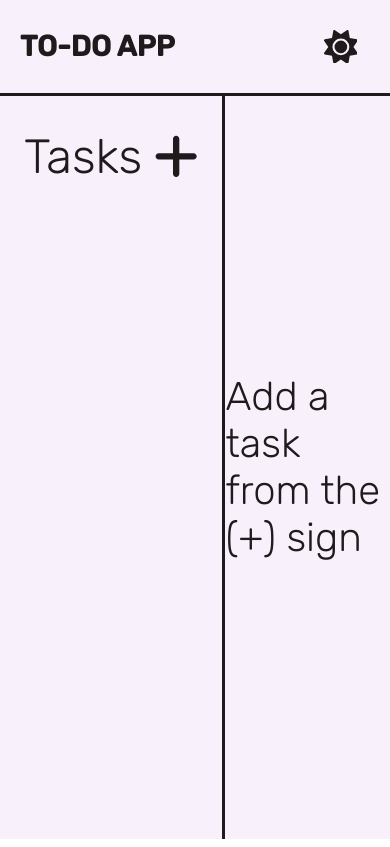
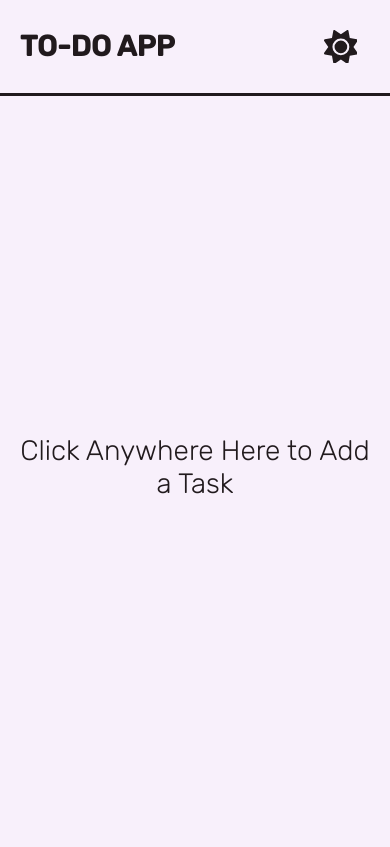
Before and after one commit to omar-ezeldin/react-todo-app, a React (Vite) app: page / in a window 390 px wide. Built offline with nearby package versions, Linux system fonts and the light colour scheme.

Commit message:
Added Full Mobile Support

```diff
--- a/src/App.css
+++ b/src/App.css
@@ -393,6 +393,7 @@ nav.dark {
 .notask-container > h2 {
   font-size: 2.5rem;
   font-weight: 300;
+  text-align: center;
 }
 
 .notask-container.light {
@@ -405,8 +406,19 @@ nav.dark {
   color: var(--white);
 }
 
+.back-arrow {
+  height: 300px;
+  display: none;
+}
+
+.back-arrow.dark {fill: var(--white);}
+.back-arrow.light {fill: var(--dark);}
+
+
+
 
 @media screen and (max-width: 800px) {
+  body {overflow: hidden;}
 
   nav {
     height: 11vh;
@@ -432,6 +444,67 @@ nav.dark {
   }
 
   .task-section {
-    width: 100%;
+    width: 100vw;
+    height: 89vh;
+    position: absolute;
+    /* overflow-y: scroll; */
+  }
+
+  .editing-section {
+    width: 100vw;
+    height: 89vh;
+    position: absolute;
+    transform: translate(100%, 0);
+    margin: 0;
+  }
+
+  .notask-container {
+    width: 100vw;
+    position: absolute;
+    transform: translate(100%, 0);
+  }
+
+  .notask-container > h2 {
+    font-size: 1.75rem;
+    margin: 1rem;
+  }
+
+  .editing-section.active {transform: translate(0)}
+  .task-section.active {transform: translate(0)}
+  .notask-container.active {transform: translate(0)}
+  .editing-section.inactive {transform: translate(100%, 0)}
+  .task-section.inactive {transform: translate(-100%, 0)}
+  .notask-container.inactive {transform: translate(0)}
+
+  .back-arrow {
+    display: block;
+    height: 100px;
+  }
+
+  .trash {
+    display: block;
+    height: 100px;
+  }
+
+  .editing-section-header {
+    margin: 0.5rem 1rem;
+    height: 15vh;
+  }
+
+  .editing-section-title {
+    margin: 0;
+    padding: 0;
+    width: 700px;
+    font-size: 2rem;
+    text-align: center;
+  }
+
+  .editing-section-body {
+    margin: 0;
+    padding: 0;
+  }
+
+  .input-group {
+    margin: 1rem 1.5rem;
   }
 }
--- a/src/components/EditingSection.jsx
+++ b/src/components/EditingSection.jsx
@@ -6,14 +6,15 @@ export function EditingSection() {
     let darkTheme = useTheme()
     let trash = <svg onClick={() => deleteTask(currTaskID)} className={`trash ${darkTheme ? "dark" : "light"}`} xmlns="http://www.w3.org/2000/svg" viewBox="0 0 448 512"><path d="M135.2 17.7L128 32H32C14.3 32 0 46.3 0 64S14.3 96 32 96H416c17.7 0 32-14.3 32-32s-14.3-32-32-32H320l-7.2-14.3C307.4 6.8 296.3 0 284.2 0H163.8c-12.1 0-23.2 6.8-28.6 17.7zM416 128H32L53.2 467c1.6 25.3 22.6 45 47.9 45H346.9c25.3 0 46.3-19.7 47.9-45L416 128z"/></svg>
 
-    const [[tasks, currTaskID], [_setCurrTaskID, _addTask, editTask, deleteTask]] = useTaskContext()
+    const [[tasks, currTaskID], [_setCurrTaskID, _addTask, editTask, deleteTask], [activeElements, setActiveElements]] = useTaskContext()
     const [currTask] = tasks.filter(task => task.id === currTaskID ? task : null)
 
     if(tasks.length === 0) return <NoTask />
 
     return (
-        <div className={`editing-section ${darkTheme ? "dark" : "light"}`}>
+        <div className={`editing-section ${darkTheme ? "dark" : "light"} ${activeElements.editingSection ? "active" : "inactive"}`}>
             <div className={`editing-section-header ${darkTheme ? "dark" : "light"}`}>
+            <svg onClick={() => setActiveElements({taskSection: true, editingSection: false})} className={`back-arrow ${darkTheme ? "dark" : "light"}`} xmlns="http://www.w3.org/2000/svg" viewBox="0 0 320 512"><path d="M9.4 233.4c-12.5 12.5-12.5 32.8 0 45.3l192 192c12.5 12.5 32.8 12.5 45.3 0s12.5-32.8 0-45.3L77.3 256 246.6 86.6c12.5-12.5 12.5-32.8 0-45.3s-32.8-12.5-45.3 0l-192 192z"/></svg>
                 <h1 className="editing-section-title">{currTask.title === "" ? "Untitled Task" : currTask.title}</h1>
                 {trash}
             </div>
@@ -24,7 +25,7 @@ export function EditingSection() {
                 </div>
                 <div className="input-group completed">
                     <label>Completed:</label>
-                    <div onClick={() => editTask(currTaskID, "isCompleted", !currTask.isCompleted)} className={`checkbox ${darkTheme ? "dark" : "light"}`}>
+                    <div onClick={() => editTask(currTaskID, "isCompleted", !currTask.isCompleted, true)} className={`checkbox ${darkTheme ? "dark" : "light"}`}>
                         <svg className={`checkmark ${currTask.isCompleted && "active"}`} xmlns="http://www.w3.org/2000/svg" viewBox="0 0 448 512"><path d="M438.6 105.4c12.5 12.5 12.5 32.8 0 45.3l-256 256c-12.5 12.5-32.8 12.5-45.3 0l-128-128c-12.5-12.5-12.5-32.8 0-45.3s32.8-12.5 45.3 0L160 338.7 393.4 105.4c12.5-12.5 32.8-12.5 45.3 0z"/></svg>
                     </div>
                 </div>
--- a/src/components/NoTask.jsx
+++ b/src/components/NoTask.jsx
@@ -1,11 +1,15 @@
 import { useTheme } from "../context/themeContext"
+import { useTaskContext } from "../context/taskContext"
+
 
 export function NoTask() {
     let darkTheme = useTheme()
+    const [[_tasks, _currTaskID], [_setCurrTaskID, addTask], [activeElements, _setActiveElements]] = useTaskContext()
+
 
     return (
-        <div className={`notask-container ${darkTheme ? "dark" : "light"}`}>
-            <h2>Add a task from the (+) sign</h2>
+        <div onClick={addTask} className={`notask-container ${darkTheme ? "dark" : "light"} ${activeElements.editingSection ? "active" : "inactive"}`}>
+            <h2>Click Anywhere Here to Add a Task</h2>
         </div>
     )
 }
--- a/src/components/Task.jsx
+++ b/src/components/Task.jsx
@@ -3,11 +3,24 @@ import { useTheme } from "../context/themeContext"
 
 export function Task({id, title, isCompleted, selectedID, select}) {
     let darkTheme = useTheme()
-    const [[_tasks, _currTaskID], [_setCurrTaskID, _addTask, editTask, _deleteTask]] = useTaskContext()
+    const [[_tasks, _currTaskID], [_setCurrTaskID, _addTask, editTask, _deleteTask], [_activeElements, setActiveElements]] = useTaskContext()
+
+    const handleClick = (e) => {
+        console.log(e)
+        if(e.target.classList[0] == "task-checkbox") {
+            editTask(id, "isCompleted", !isCompleted, true)
+        }else if(e.target.nodeName == "svg" || e.target.nodeName == "path"){
+            editTask(id, "isCompleted", !isCompleted)
+        } else{
+            setActiveElements({taskSection: false, editingSection: true})
+            select(id)
+        }
+
+    }
 
     return(
-        <div onClick={() => select(id)} className={`task ${darkTheme ? "dark" : "light"} ${selectedID === id && "active"}`}>
-            <div onClick={() => editTask(id, "isCompleted", !isCompleted)} className={`task-checkbox ${darkTheme ? "dark" : "light"}`}><svg className={`checkmark ${isCompleted && "completed"} ${darkTheme ? "dark" : "light"}`} xmlns="http://www.w3.org/2000/svg" viewBox="0 0 448 512"><path d="M438.6 105.4c12.5 12.5 12.5 32.8 0 45.3l-256 256c-12.5 12.5-32.8 12.5-45.3 0l-128-128c-12.5-12.5-12.5-32.8 0-45.3s32.8-12.5 45.3 0L160 338.7 393.4 105.4c12.5-12.5 32.8-12.5 45.3 0z"/></svg></div>
+        <div onClick={(e) => handleClick(e)} className={`task ${darkTheme ? "dark" : "light"} ${selectedID === id && "active"}`}>
+            <div onClick={(e) => handleClick(e)} className={`task-checkbox ${darkTheme ? "dark" : "light"}`}><svg className={`checkmark ${isCompleted && "completed"} ${darkTheme ? "dark" : "light"}`} xmlns="http://www.w3.org/2000/svg" viewBox="0 0 448 512"><path d="M438.6 105.4c12.5 12.5 12.5 32.8 0 45.3l-256 256c-12.5 12.5-32.8 12.5-45.3 0l-128-128c-12.5-12.5-12.5-32.8 0-45.3s32.8-12.5 45.3 0L160 338.7 393.4 105.4c12.5-12.5 32.8-12.5 45.3 0z"/></svg></div>
             <h3 className={`task-title ${isCompleted && "completed"}`}>{title === "" ? "Untitled Task" : title}</h3>
         </div>
     )
--- a/src/components/TaskSection.jsx
+++ b/src/components/TaskSection.jsx
@@ -4,7 +4,7 @@ import { Task } from "./Task"
 
 export function TaskSection() {
     let darkTheme = useTheme()
-    const [[tasks, currTaskID], [setCurrTaskID, addTask]] = useTaskContext()
+    const [[tasks, currTaskID], [setCurrTaskID, addTask], [activeElements, setActiveElements]] = useTaskContext()
 
     let taskElements = tasks.map(task => {
         return <Task
@@ -18,7 +18,7 @@ export function TaskSection() {
     })
 
     return (
-        <div className={`task-section ${darkTheme ? "dark" : "light"}`}>
+        <div className={`task-section ${darkTheme ? "dark" : "light"} ${activeElements.taskSection ? "active" : "inactive"}`}>
             <div className="task-section-header">
                 <h2 className={`task-section-title ${darkTheme ? "dark" : "light"}`}>Tasks</h2>
                 <svg onClick={addTask} className={`plus ${darkTheme ? "dark" : "light"}`} xmlns="http://www.w3.org/2000/svg" viewBox="0 0 448 512"><path d="M256 80c0-17.7-14.3-32-32-32s-32 14.3-32 32V224H48c-17.7 0-32 14.3-32 32s14.3 32 32 32H192V432c0 17.7 14.3 32 32 32s32-14.3 32-32V288H400c17.7 0 32-14.3 32-32s-14.3-32-32-32H256V80z"/></svg>
--- a/src/context/taskContext.jsx
+++ b/src/context/taskContext.jsx
@@ -13,7 +13,10 @@ export function TasksProvider({children}) {
         localStorage.setItem("tasks", JSON.stringify([]))
         return []
     }))
+
     const [currTaskID, setCurrTaskID] = useState(tasks.length === 0 ? null : tasks[0].id)
+
+    const [activeElements, setActiveElements] = useState({taskSection: true, editingSection: false})
 
     useEffect(() => localStorage.setItem("tasks", JSON.stringify(tasks)), [tasks])
 
@@ -34,8 +37,8 @@ export function TasksProvider({children}) {
         })
     }
 
-    function editTask(id, property, value) {
-        if(property == "isCompleted" && value) {
+    function editTask(id, property, value, play = false) {
+        if(property == "isCompleted" && value && play) {
             new Audio(sound).play()
         }
 
@@ -63,10 +66,13 @@ export function TasksProvider({children}) {
             }
         })
         setTasks(prevTasks => prevTasks.filter(task => task.id !== id))
+        setActiveElements({taskSection: true, editingSection: false})
     }
 
+
+
     return (
-        <TaskContext.Provider value={[[tasks, currTaskID], [setCurrTaskID, addTask, editTask, deleteTask]]}>
+        <TaskContext.Provider value={[[tasks, currTaskID], [setCurrTaskID, addTask, editTask, deleteTask], [activeElements, setActiveElements]]}>
             {children}
         </TaskContext.Provider>
     )
```
